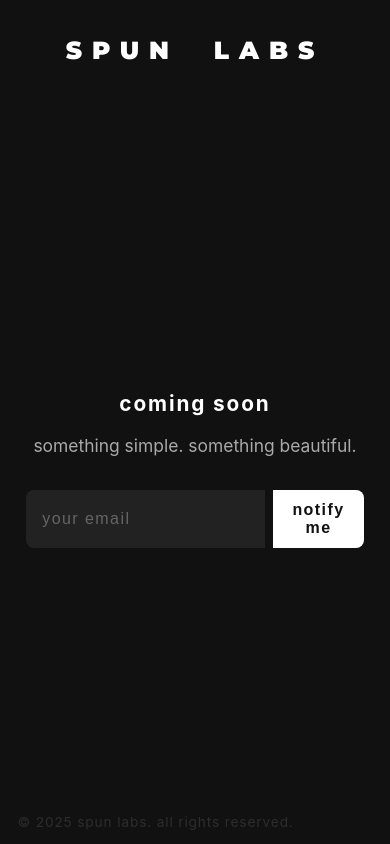
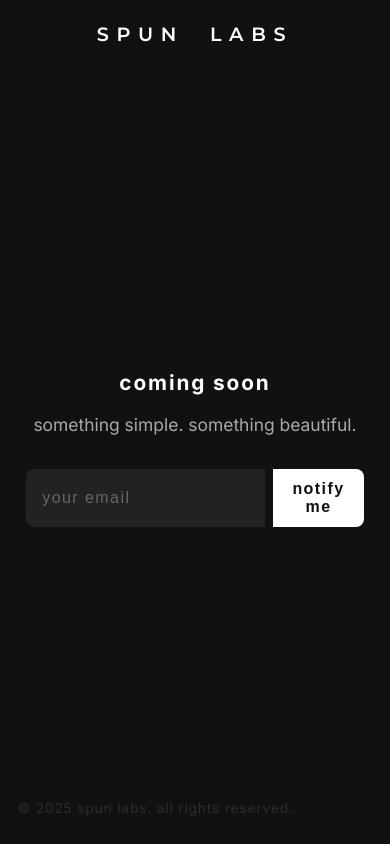
Before and after one commit to spunlabsai/spunlabsai.github.io, a plain HTML site: page index.html in a window 390 px wide. Drawn offline with Linux system fonts and the light colour scheme.

Commit message:
Update index.html

```diff
--- a/index.html
+++ b/index.html
@@ -4,16 +4,18 @@
   <meta charset="UTF-8" />
   <meta name="viewport" content="width=device-width, initial-scale=1.0"/>
   <title>coming soon</title>
-  <!-- Montserrat Black for super thick letters -->
-  <link href="https://fonts.googleapis.com/css2?family=Montserrat:wght@900&display=swap" rel="stylesheet">
+  <!-- Montserrat SemiBold for a lighter logo -->
+  <link href="https://fonts.googleapis.com/css2?family=Montserrat:wght@600&family=Inter:wght@400;700&display=swap" rel="stylesheet">
   <style>
     :root {
       --bg: #111;
       --text: #fff;
-      --logo-size: 2.7rem;
-      --logo-spacing: 0.4em; /* heavy tracking */
+      --logo-size: 2.5rem;
+      --logo-spacing: 0.4em;
       --font-logo: 'Montserrat', Arial, sans-serif;
       --font-body: 'Inter', 'Helvetica Neue', Arial, sans-serif;
+      --footer-height: 2.5rem;
+      --logo-height: 4.2rem;
     }
     html, body {
       height: 100%;
@@ -32,12 +34,16 @@
     .logo-wrap {
       width: 100%;
       text-align: center;
-      margin-top: 2.7rem;
-      margin-bottom: 3.2rem;
+      margin-top: 2.3rem;
+      margin-bottom: 0;
+      height: var(--logo-height);
+      display: flex;
+      align-items: center;
+      justify-content: center;
     }
     .logo {
       font-family: var(--font-logo);
-      font-weight: 900;
+      font-weight: 600; /* lighter */
       font-size: var(--logo-size);
       letter-spacing: var(--logo-spacing);
       color: var(--text);
@@ -48,10 +54,11 @@
     }
     .container {
       flex: 1;
+      min-height: calc(100vh - var(--logo-height) - var(--footer-height));
       display: flex;
       flex-direction: column;
+      justify-content: center;
       align-items: center;
-      justify-content: center;
       text-align: center;
     }
     .headline {
@@ -118,15 +125,19 @@
       opacity: 0.56;
       user-select: none;
       z-index: 20;
+      height: var(--footer-height);
+      line-height: 1.3rem;
     }
     @media (max-width: 600px) {
       .logo {
-        font-size: 1.55rem;
-        margin-top: 1.1rem;
+        font-size: 1.2rem;
       }
       .logo-wrap {
-        margin-top: 1.3rem;
-        margin-bottom: 2rem;
+        margin-top: 1rem;
+        height: 2.3rem;
+      }
+      .container {
+        min-height: calc(100vh - 2.3rem - var(--footer-height));
       }
       .headline {
         font-size: 1.3rem;
@@ -134,6 +145,7 @@
       footer {
         font-size: 0.86rem;
         padding: 0.9rem 1.1rem;
+        height: 2rem;
       }
     }
   </style>
```
